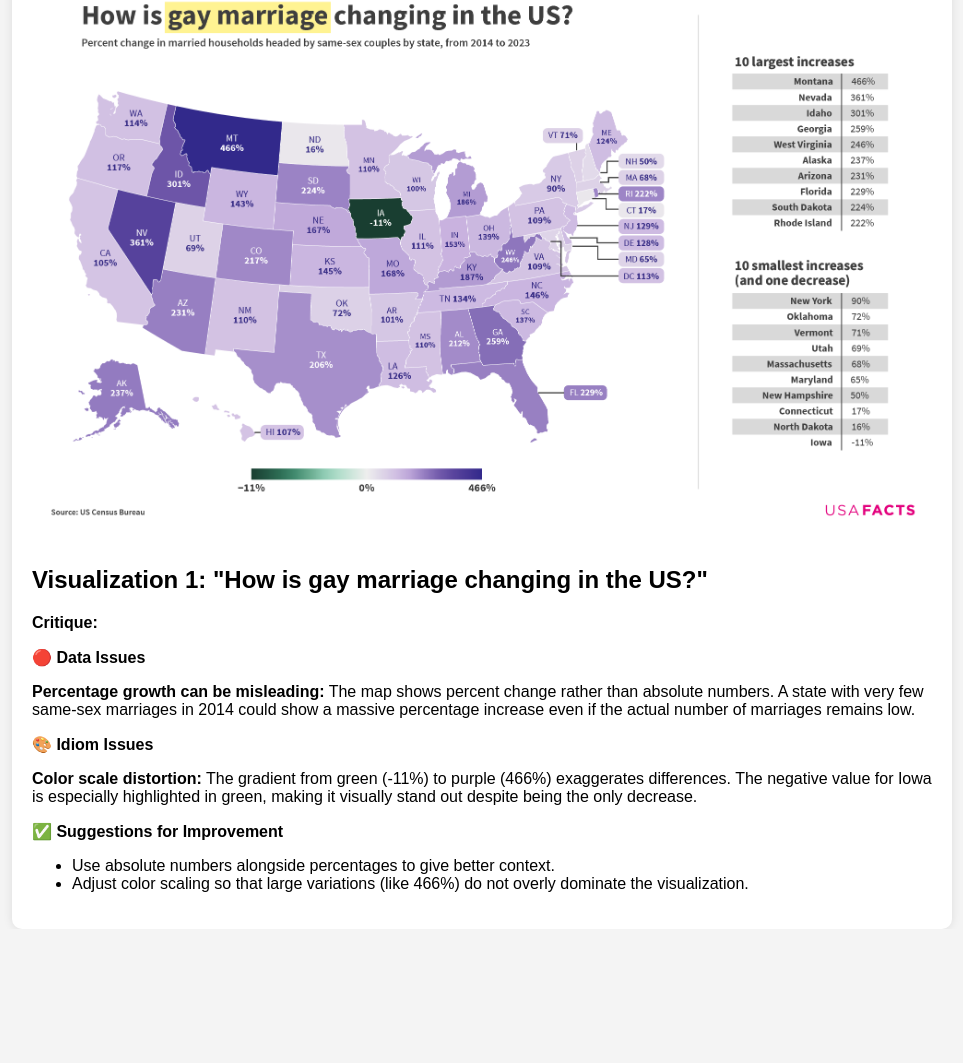
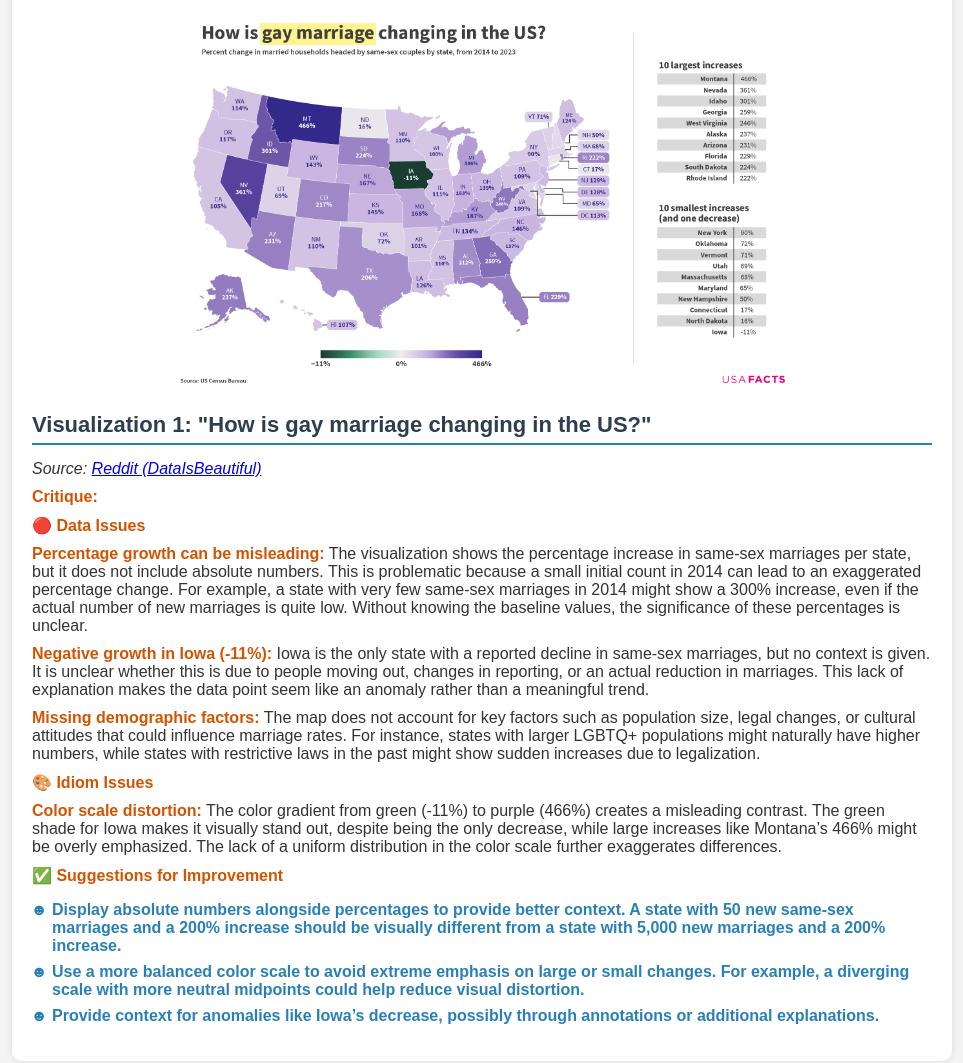
Before and after one commit to weiyan-shi/IDV-assignment2, a plain HTML site: page index.html in a window 1280 px wide. Shown: the part 197-1260 px from the top of the page, without its empty margins (158-1121 px from the left). Before the commit the page ends 1126 px from the top, so only its background shows below. Drawn offline with Linux system fonts and the light colour scheme.

Commit message:
feat: add critique

```diff
--- a/index.html
+++ b/index.html
@@ -27,9 +27,17 @@
         box-shadow: 0 4px 6px rgba(0, 0, 0, 0.1);
         z-index: 1000;
       }
+      .author {
+        font-size: 14px;
+        color: #f0f0f0;
+        margin-top: 5px;
+        text-align: center;
+        opacity: 0.8;
+      }
+
       .nav-buttons {
         position: fixed;
-        top: 70px;
+        top: 100px;
         width: 100%;
         text-align: center;
         padding: 10px 0;
@@ -60,7 +68,8 @@
         padding: 20px;
         border-radius: 10px;
         box-shadow: 0 0 10px rgba(0, 0, 0, 0.1);
-        margin-top: 150px;
+        margin-top: 180px;
+        margin-bottom: 50px;
       }
 
       .content {
@@ -74,10 +83,11 @@
         text-align: center;
       }
       #page1 img {
-        max-width: 100%;
+        max-width: 70%;
         height: auto;
         border-radius: 5px;
         margin-bottom: 15px;
+        margin: 0 auto;
       }
       #page2 {
         flex-direction: row;
@@ -91,6 +101,11 @@
       .text2 {
         width: 48%;
         text-align: left;
+        background-color: #ffffff;
+        padding: 20px;
+        border-radius: 10px;
+        font-family: Arial, sans-serif;
+        line-height: 1.6;
       }
       .image {
         width: 48%;
@@ -101,10 +116,67 @@
         height: auto;
         border-radius: 5px;
       }
+      .text1 h2 {
+        color: #2c3e50;
+        font-size: 22px;
+        border-bottom: 2px solid #2980b9;
+        padding-bottom: 5px;
+        margin-bottom: 15px;
+      }
+
+      .text1 p {
+        color: #333;
+        font-size: 16px;
+        margin: 10px 0;
+      }
+
+      .text1 ul {
+        padding-left: 20px;
+      }
+
+      .text1 ul li {
+        margin-bottom: 8px;
+        list-style-type: '☻ ';
+        color: #2980b9;
+        font-weight: bold;
+      }
+      .text1 strong {
+        color: #d35400;
+      }
+      .text2 h2 {
+        color: #2c3e50;
+        font-size: 22px;
+        border-bottom: 2px solid #2980b9;
+        padding-bottom: 5px;
+        margin-bottom: 15px;
+      }
+
+      .text2 p {
+        color: #333;
+        font-size: 16px;
+        margin: 10px 0;
+      }
+
+      .text2 ul {
+        padding-left: 20px;
+      }
+
+      .text2 ul li {
+        margin-bottom: 8px;
+        list-style-type: '☻ ';
+        color: #2980b9;
+        font-weight: bold;
+      }
+      .text2 strong {
+        color: #d35400;
+      }
     </style>
   </head>
   <body>
-    <div class="header">Critique of Visualizations</div>
+    <div class="header">
+      Critique of Visualizations
+      <p class="author">By Weiyan Shi</p>
+    </div>
 
     <div class="nav-buttons">
       <button id="prev" onclick="changePage(-1)">⬅ Back</button>
@@ -116,31 +188,70 @@
         <img src="example1.png" alt="Visualization Example 1" />
         <div class="text1">
           <h2>Visualization 1: "How is gay marriage changing in the US?"</h2>
+          <p class="source">
+            <em
+              >Source:
+              <a
+                href="https://www.reddit.com/r/dataisbeautiful/comments/1jb8pzh/oc_how_is_gay_marriage_changing_in_the_us/?utm_source=share&utm_medium=web3x&utm_name=web3xcss&utm_term=1&utm_content=share_button"
+                target="_blank"
+                >Reddit (DataIsBeautiful)</a
+              ></em
+            >
+          </p>
           <p><strong>Critique:</strong></p>
           <p>🔴 <strong>Data Issues</strong></p>
           <p>
-            <strong>Percentage growth can be misleading:</strong> The map shows
-            percent change rather than absolute numbers. A state with very few
-            same-sex marriages in 2014 could show a massive percentage increase
-            even if the actual number of marriages remains low.
+            <strong>Percentage growth can be misleading:</strong> The
+            visualization shows the percentage increase in same-sex marriages
+            per state, but it does not include absolute numbers. This is
+            problematic because a small initial count in 2014 can lead to an
+            exaggerated percentage change. For example, a state with very few
+            same-sex marriages in 2014 might show a 300% increase, even if the
+            actual number of new marriages is quite low. Without knowing the
+            baseline values, the significance of these percentages is unclear.
+          </p>
+          <p>
+            <strong>Negative growth in Iowa (-11%):</strong> Iowa is the only
+            state with a reported decline in same-sex marriages, but no context
+            is given. It is unclear whether this is due to people moving out,
+            changes in reporting, or an actual reduction in marriages. This lack
+            of explanation makes the data point seem like an anomaly rather than
+            a meaningful trend.
+          </p>
+          <p>
+            <strong>Missing demographic factors:</strong> The map does not
+            account for key factors such as population size, legal changes, or
+            cultural attitudes that could influence marriage rates. For
+            instance, states with larger LGBTQ+ populations might naturally have
+            higher numbers, while states with restrictive laws in the past might
+            show sudden increases due to legalization.
           </p>
 
           <p>🎨 <strong>Idiom Issues</strong></p>
           <p>
-            <strong>Color scale distortion:</strong> The gradient from green
-            (-11%) to purple (466%) exaggerates differences. The negative value
-            for Iowa is especially highlighted in green, making it visually
-            stand out despite being the only decrease.
+            <strong>Color scale distortion:</strong> The color gradient from
+            green (-11%) to purple (466%) creates a misleading contrast. The
+            green shade for Iowa makes it visually stand out, despite being the
+            only decrease, while large increases like Montana’s 466% might be
+            overly emphasized. The lack of a uniform distribution in the color
+            scale further exaggerates differences.
           </p>
-
           <p>✅ <strong>Suggestions for Improvement</strong></p>
           <ul>
             <li>
-              Use absolute numbers alongside percentages to give better context.
+              Display absolute numbers alongside percentages to provide better
+              context. A state with 50 new same-sex marriages and a 200%
+              increase should be visually different from a state with 5,000 new
+              marriages and a 200% increase.
             </li>
             <li>
-              Adjust color scaling so that large variations (like 466%) do not
-              overly dominate the visualization.
+              Use a more balanced color scale to avoid extreme emphasis on large
+              or small changes. For example, a diverging scale with more neutral
+              midpoints could help reduce visual distortion.
+            </li>
+            <li>
+              Provide context for anomalies like Iowa’s decrease, possibly
+              through annotations or additional explanations.
             </li>
           </ul>
         </div>
@@ -151,6 +262,16 @@
             Visualization 2: "Top 50 Universities Under 50 Years for PhD
             Studies"
           </h2>
+          <p class="source">
+            <em
+              >Source:
+              <a
+                href="https://www.linkedin.com/posts/emmanueltsekleves_phd-academia-highereducation-activity-7306669241456312321-IOT1?utm_medium=ios_app&rcm=ACoAAC2QSmkBvPWnc1tjnwvMiJ16Pu-4-g3d7qQ&utm_source=social_share_video_v2&utm_campaign=copy_link"
+                target="_blank"
+                >LinkedIn (Emmanuel Tsekleves)</a
+              ></em
+            >
+          </p>
           <p><strong>Critique:</strong></p>
 
           <p>🔴 <strong>Data Issues</strong></p>
@@ -164,10 +285,9 @@
           <p>🎨 <strong>Idiom Issues</strong></p>
           <p>
             <strong>Unclear purpose of the world map:</strong> It is not clear
-            whether the map aims to show the ranking or simply the
-            geographic distribution of universities. The use of numbers
-            forces viewers to cross-reference with the table, making it harder
-            to interpret.
+            whether the map aims to show the ranking or simply the geographic
+            distribution of universities. The use of numbers forces viewers to
+            cross-reference with the table, making it harder to interpret.
           </p>
 
           <p>
@@ -178,25 +298,22 @@
 
           <p>
             <strong>Overuse of blue tones:</strong> The entire design uses a
-            monochromatic blue scheme, which reduces contrast.
-            Differentiating regions with different colours could improve
-            clarity.
+            monochromatic blue scheme, which reduces contrast. Differentiating
+            regions with different colours could improve clarity.
           </p>
 
           <p>✅ <strong>Suggestions for Improvement</strong></p>
           <ul>
             <li>
-              Add ranking methodology to explain how universities were
-              selected.
+              Add ranking methodology to explain how universities were selected.
             </li>
             <li>
-              Make the world map more informative by either placing
-              university names directly or using colour coding instead of
-              numbers.
+              Make the world map more informative by either placing university
+              names directly or using colour coding instead of numbers.
             </li>
             <li>
-              Use better colour contrast so that the table and map are
-              easier to read.
+              Use better colour contrast so that the table and map are easier to
+              read.
             </li>
           </ul>
         </div>
```
